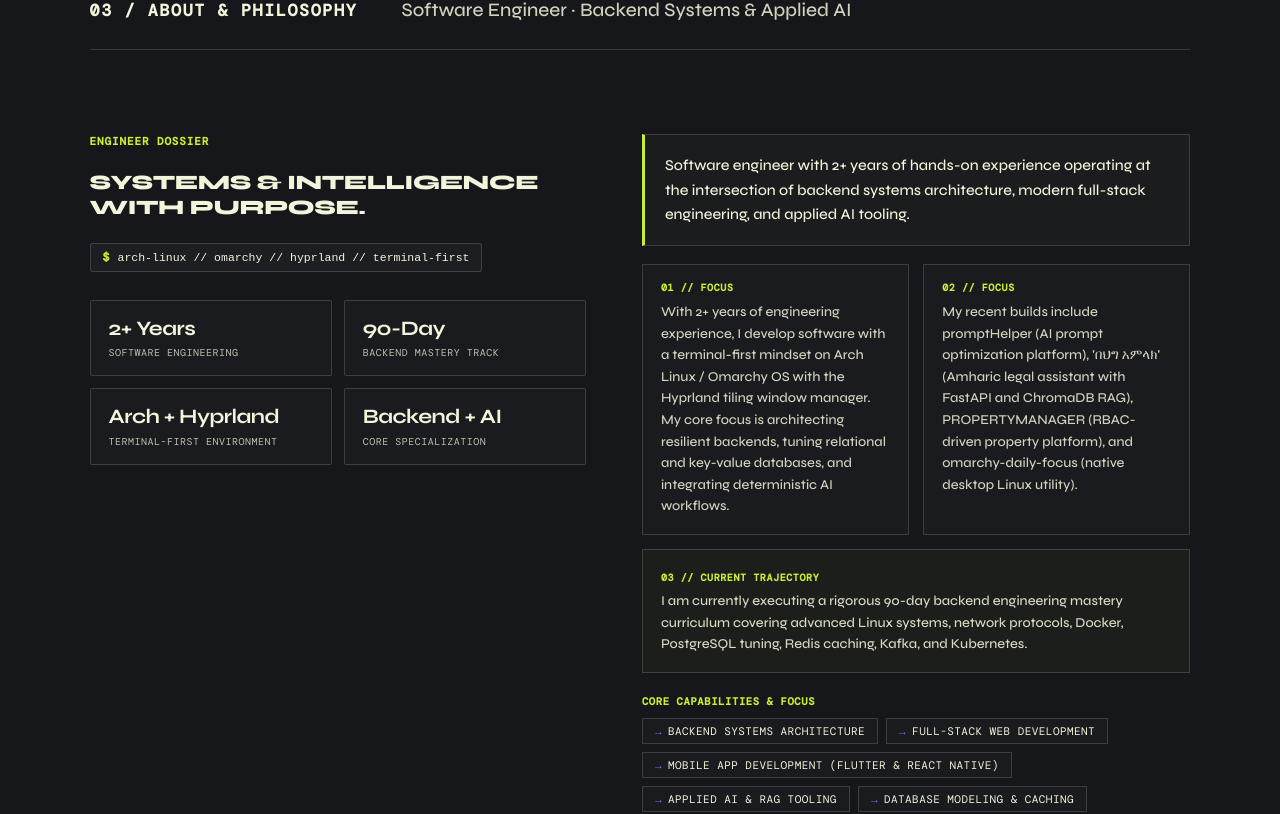
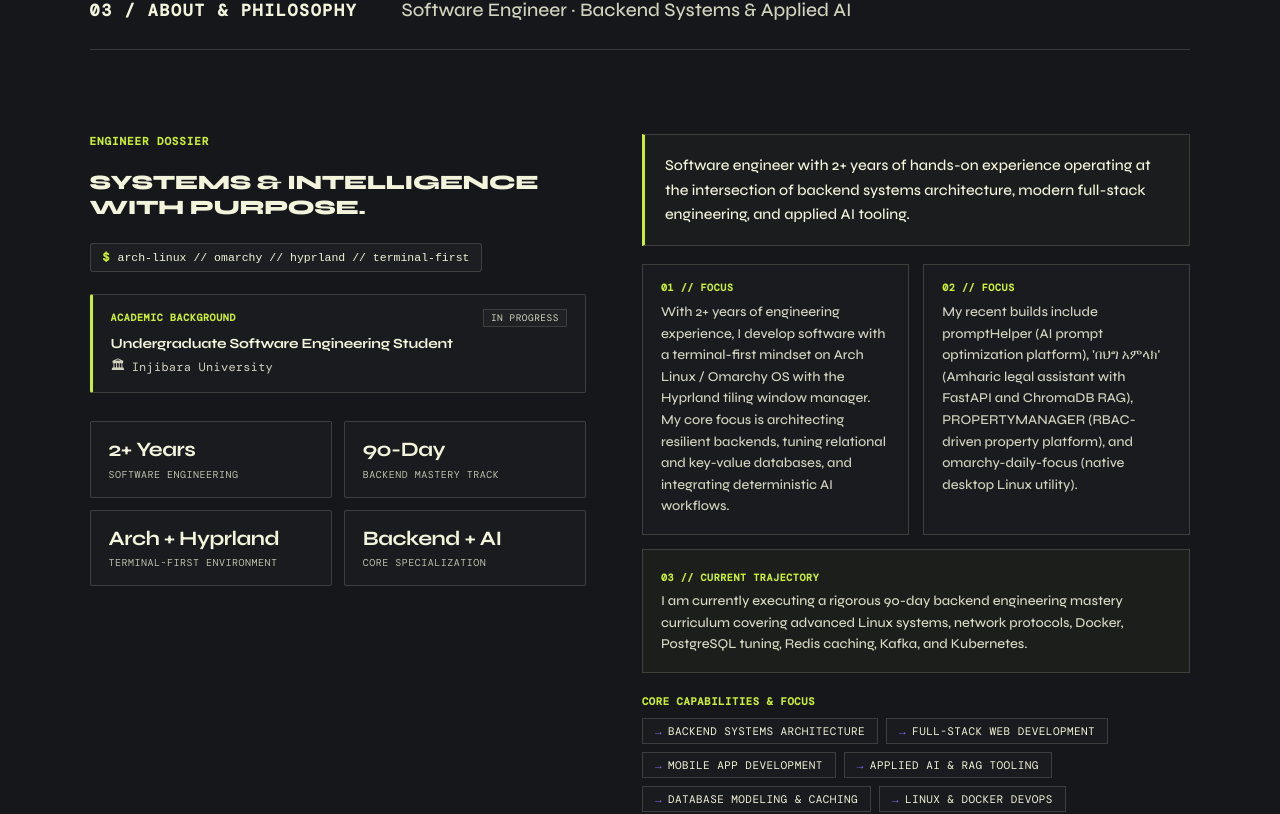
Before and after one commit to yared2124/portfolio, a React (Vite) app: page / in a window 1280 px wide. Shown: the part 4669-5483 px from the top of the page. Built offline with nearby package versions, Linux system fonts and the light colour scheme; no server answers; a web font is replaced by a local one.

Commit message:
feat: add education section and update portfolio branding and AI responses

```diff
--- a/index.html
+++ b/index.html
@@ -4,8 +4,8 @@
     <meta charset="UTF-8" />
     <link rel="icon" type="image/svg+xml" href="/favicon.svg" />
     <meta name="viewport" content="width=device-width, initial-scale=1.0" />
-    <title>Yared | Designer & Creative Technologist — AI Native</title>
-    <meta name="description" content="Portfolio of Yared — Creative Technologist, Product Designer, and Systems Thinker building vivid identities, digital products, and impossible-feeling interfaces." />
+    <title>Yared-Aregayehu | Software Engineer — Backend & AI Systems</title>
+    <meta name="description" content="Portfolio of Yared-Aregayehu — Software Engineer specializing in backend systems architecture, modern full-stack engineering, and applied AI tooling." />
 
     <!-- Google Fonts: Fraunces, Syne & DM Mono -->
     <link rel="preconnect" href="https://fonts.googleapis.com" />
--- a/src/App.tsx
+++ b/src/App.tsx
@@ -80,6 +80,7 @@ export function App() {
           story={profile.aboutStory}
           stats={profile.aboutStats}
           pillars={profile.aboutPillars}
+          education={profile.education}
         />
 
         {/* 03 / Contact & Socials */}
--- a/src/components/AboutSection.tsx
+++ b/src/components/AboutSection.tsx
@@ -9,6 +9,11 @@ interface AboutSectionProps {
   story?: string[]
   stats?: AboutStat[]
   pillars?: AboutPillar[]
+  education?: {
+    degree: string
+    institution: string
+    status?: string
+  }
 }
 
 export const AboutSection: React.FC<AboutSectionProps> = ({
@@ -19,6 +24,7 @@ export const AboutSection: React.FC<AboutSectionProps> = ({
   story,
   stats,
   pillars,
+  education,
 }) => {
   return (
     <section className="about-section shell" id="about">
@@ -43,6 +49,24 @@ export const AboutSection: React.FC<AboutSectionProps> = ({
             <span className="terminal-prompt">$</span>
             <code>arch-linux // omarchy // hyprland // terminal-first</code>
           </div>
+
+          {education && (
+            <div className="about-education-card">
+              <div className="about-edu-header">
+                <span className="about-edu-tag">ACADEMIC BACKGROUND</span>
+                {education.status && (
+                  <span className="about-edu-status">{education.status}</span>
+                )}
+              </div>
+              <div className="about-edu-body">
+                <span className="about-edu-degree">{education.degree}</span>
+                <span className="about-edu-institution">
+                  <span className="edu-icon" aria-hidden="true">🏛</span>
+                  {education.institution}
+                </span>
+              </div>
+            </div>
+          )}
 
           {stats && stats.length > 0 && (
             <div className="about-stats-grid" aria-label="Key engineering highlights">
--- a/src/components/AiAssistant.tsx
+++ b/src/components/AiAssistant.tsx
@@ -30,13 +30,13 @@ export const AiAssistant: React.FC<AiAssistantProps> = ({
 
       if (!reply) {
         if (trimmed.includes('contact') || trimmed.includes('email') || trimmed.includes('hire') || trimmed.includes('reach')) {
-          reply = `You can reach me directly at hello@yared.design or via Telegram/LinkedIn down below.`
+          reply = `You can reach me directly at yaredbaby21@gmail.com or via Telegram/LinkedIn down below.`
         } else if (trimmed.includes('stack') || trimmed.includes('tech') || trimmed.includes('tool') || trimmed.includes('language')) {
           reply = `My core toolkit comprises TypeScript, React, Next.js, Docker, Python, Node.js, and generative AI APIs.`
         } else if (trimmed.includes('project') || trimmed.includes('work') || trimmed.includes('case')) {
-          reply = `Check out Neura (adaptive learning AI), FORM / 01 (generative live identity), and Synapse (collaborative agent workspace) in the Work section!`
+          reply = `Check out VideoTrust AI, Backend Engineer Hub, Church Management ERP, and Prompt Architect in the Work section!`
         } else if (trimmed.includes('who') || trimmed.includes('about')) {
-          reply = `I'm ${name} — a creative technologist focused on turning emerging AI and systems into tactile, unforgettable digital experiences.`
+          reply = `I'm ${name} — a software engineer building backend systems, applied AI tools, and full-stack applications.`
         } else {
           // Dynamic conversational response
           const pool = Object.values(responses)
--- a/src/data/portfolioData.ts
+++ b/src/data/portfolioData.ts
@@ -60,6 +60,7 @@ export interface PortfolioData {
     aboutStory?: string[]
     aboutStats?: AboutStat[]
     aboutPillars?: AboutPillar[]
+    education?: string
     email: string
     avatar?: string
   }
@@ -94,6 +95,11 @@ export const portfolioData: PortfolioData = {
     aboutHeadline: "SYSTEMS &",
     aboutEmphasis: "INTELLIGENCE",
     aboutBio: "Software engineer with 2+ years of hands-on experience operating at the intersection of backend systems architecture, modern full-stack engineering, and applied AI tooling.",
+    education: {
+      degree: "Undergraduate Software Engineering Student",
+      institution: "Injibara University",
+      status: "In Progress",
+    },
     aboutStory: [
       "With 2+ years of engineering experience, I develop software with a terminal-first mindset on Arch Linux / Omarchy OS with the Hyprland tiling window manager. My core focus is architecting resilient backends, tuning relational and key-value databases, and integrating deterministic AI workflows.",
       "My recent builds include promptHelper (AI prompt optimization platform), 'በህግ አምላክ' (Amharic legal assistant with FastAPI and ChromaDB RAG), PROPERTYMANAGER (RBAC-driven property platform), and omarchy-daily-focus (native desktop Linux utility).",
@@ -132,7 +138,7 @@ export const portfolioData: PortfolioData = {
   services: [
     "Backend Systems Architecture",
     "Full-Stack Web Development",
-    "Mobile App Development (Flutter & React Native)",
+    "Mobile App Development",
     "Applied AI & RAG Tooling",
     "Database Modeling & Caching",
     "Linux & Docker DevOps",
@@ -341,9 +347,11 @@ export const portfolioData: PortfolioData = {
   ],
   defaultAiMessage: "I build robust backend systems, applied AI tooling, and modern full-stack web applications.",
   aiResponses: {
-    "who is yared?": "Yared Aregayehu is a Software Engineer with 2+ years of experience operating at the intersection of backend systems architecture, modern full-stack engineering, and applied AI tooling on a customized Arch Linux / Hyprland rig.",
+    "who is yared?": "Yared Aregayehu is a Software Engineer with 2+ years of experience operating at the intersection of backend systems architecture, modern full-stack engineering, and applied AI tooling on a customized Arch Linux / Hyprland rig. He is an undergraduate software engineering student at Injibara University.",
     "what do you do?": "I architect scalable backend services with Node.js, Express, NestJS, and Java; design data layers with PostgreSQL, Redis, and Prisma; build frontends with React and Next.js; and develop applied AI tools with Gemini, ChromaDB, and RAG pipelines.",
-    "tell me about yourself": "I'm a software engineer building terminal-first on Arch Linux, executing a 90-day backend engineering mastery curriculum, and creating practical tools like promptHelper, 'በህግ አምላክ' (Amharic legal RAG), and PROPERTYMANAGER.",
+    "tell me about yourself": "I'm a software engineer with 2+ years of experience building terminal-first on Arch Linux, studying software engineering at Injibara University, executing a 90-day backend engineering mastery curriculum, and creating practical tools like promptHelper, 'በህግ አምላክ' (Amharic legal RAG), and PROPERTYMANAGER.",
+    "what is your education?": "I am currently an undergraduate Software Engineering student at Injibara University, pairing deep academic engineering fundamentals with 2+ years of hands-on production system development.",
+    "education": "Undergraduate Software Engineering student at Injibara University.",
     "are you available?": "Yes! Looking for fullstack, backend or AI roles (open for internships, full-time engineering, contract roles, and collaborative builds).",
     "what is your tech stack?": "Backend (Node.js, Express.js, NestJS, Java, PostgreSQL, MySQL, MongoDB, Redis, Prisma), Mobile (Flutter, React Native), Frontend (React, Next.js, TypeScript, Tailwind CSS), DevOps (Docker, Linux/Arch, VirtualBox, GitHub Actions), and AI (Gemini API, ChromaDB RAG).",
     "tell me about your environment": "I work on an HP EliteBook 840 G8 running Arch Linux / Omarchy OS with the Hyprland tiling window manager, using VS Code, Antigravity IDE, Docker, and terminal automation.",
--- a/src/index.css
+++ b/src/index.css
@@ -1748,6 +1748,92 @@ button {
   color: var(--acid);
 }
 
+/* Academic Dossier Card */
+.about-education-card {
+  padding: 14px 18px;
+  border-left: 3px solid var(--violet);
+  border-top: 1px solid var(--line);
+  border-right: 1px solid var(--line);
+  border-bottom: 1px solid var(--line);
+  background: rgba(255, 255, 255, 0.02);
+  display: flex;
+  flex-direction: column;
+  gap: 8px;
+  border-radius: 2px;
+  transition: transform 0.2s ease, border-color 0.2s ease, box-shadow 0.2s ease;
+}
+
+[data-theme="dark"] .about-education-card {
+  border-left-color: var(--acid);
+}
+
+.about-education-card:hover {
+  transform: translateY(-2px);
+  border-color: var(--ink);
+  box-shadow: 3px 3px 0 var(--ink);
+}
+
+.about-edu-header {
+  display: flex;
+  align-items: center;
+  justify-content: space-between;
+  gap: 8px;
+}
+
+.about-edu-tag {
+  font-family: var(--font-mono);
+  font-size: 10px;
+  font-weight: 700;
+  letter-spacing: 0.06em;
+  color: var(--violet);
+}
+
+[data-theme="dark"] .about-edu-tag {
+  color: var(--acid);
+}
+
+.about-edu-status {
+  font-family: var(--font-mono);
+  font-size: 9.5px;
+  padding: 2px 7px;
+  border: 1px solid var(--line);
+  background: rgba(255, 255, 255, 0.03);
+  letter-spacing: 0.05em;
+  text-transform: uppercase;
+  color: var(--ink);
+  opacity: 0.85;
+}
+
+.about-edu-body {
+  display: flex;
+  flex-direction: column;
+  gap: 3px;
+}
+
+.about-edu-degree {
+  font-family: var(--font-sans);
+  font-size: 14px;
+  font-weight: 700;
+  letter-spacing: -0.015em;
+  color: var(--ink);
+  line-height: 1.3;
+}
+
+.about-edu-institution {
+  display: flex;
+  align-items: center;
+  gap: 6px;
+  font-family: var(--font-mono);
+  font-size: 12px;
+  letter-spacing: 0.02em;
+  opacity: 0.85;
+  color: var(--ink);
+}
+
+.edu-icon {
+  font-size: 13px;
+}
+
 /* User-loved 4 Stat Cards */
 .about-stats-grid {
   display: grid;
```
